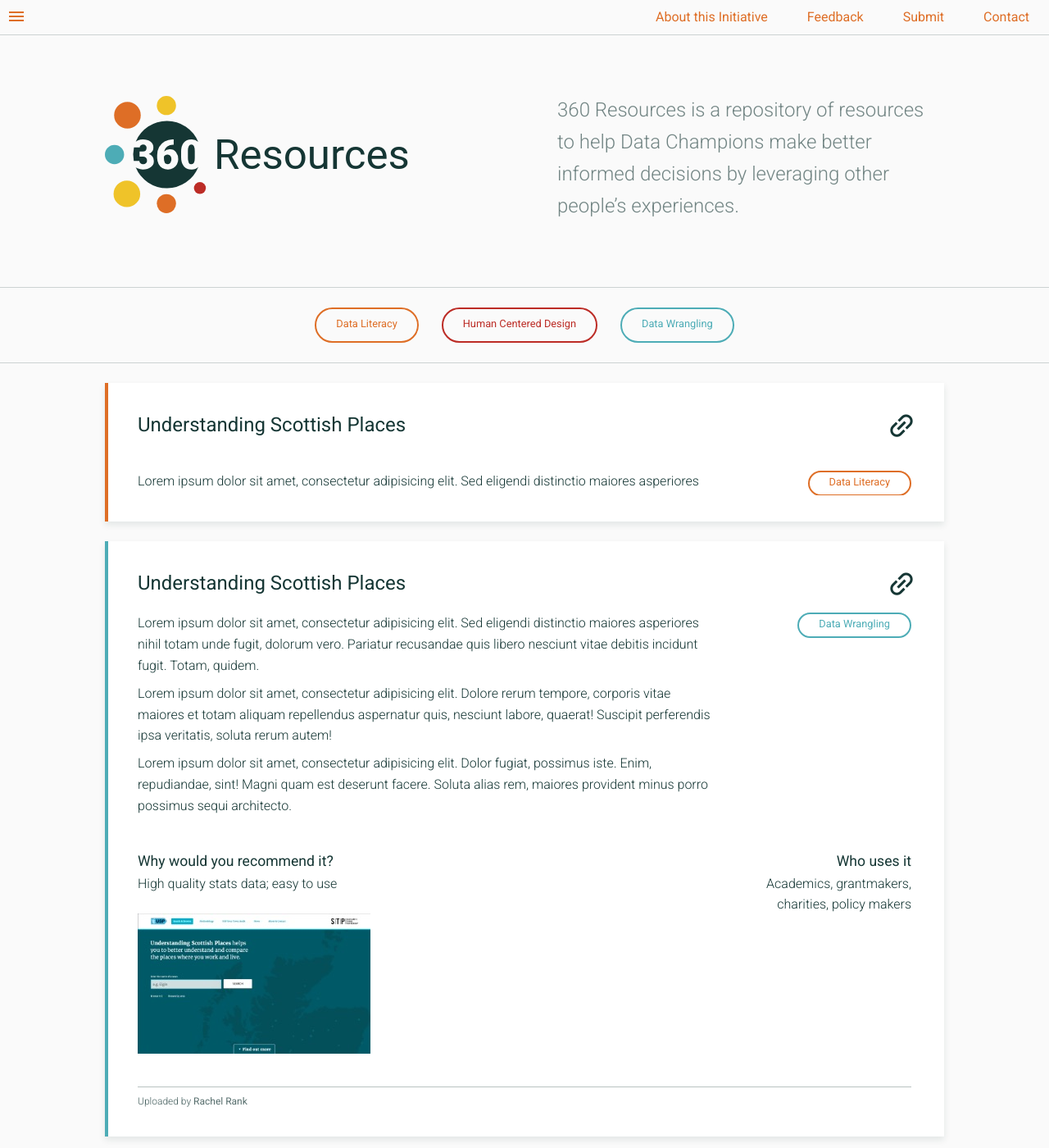
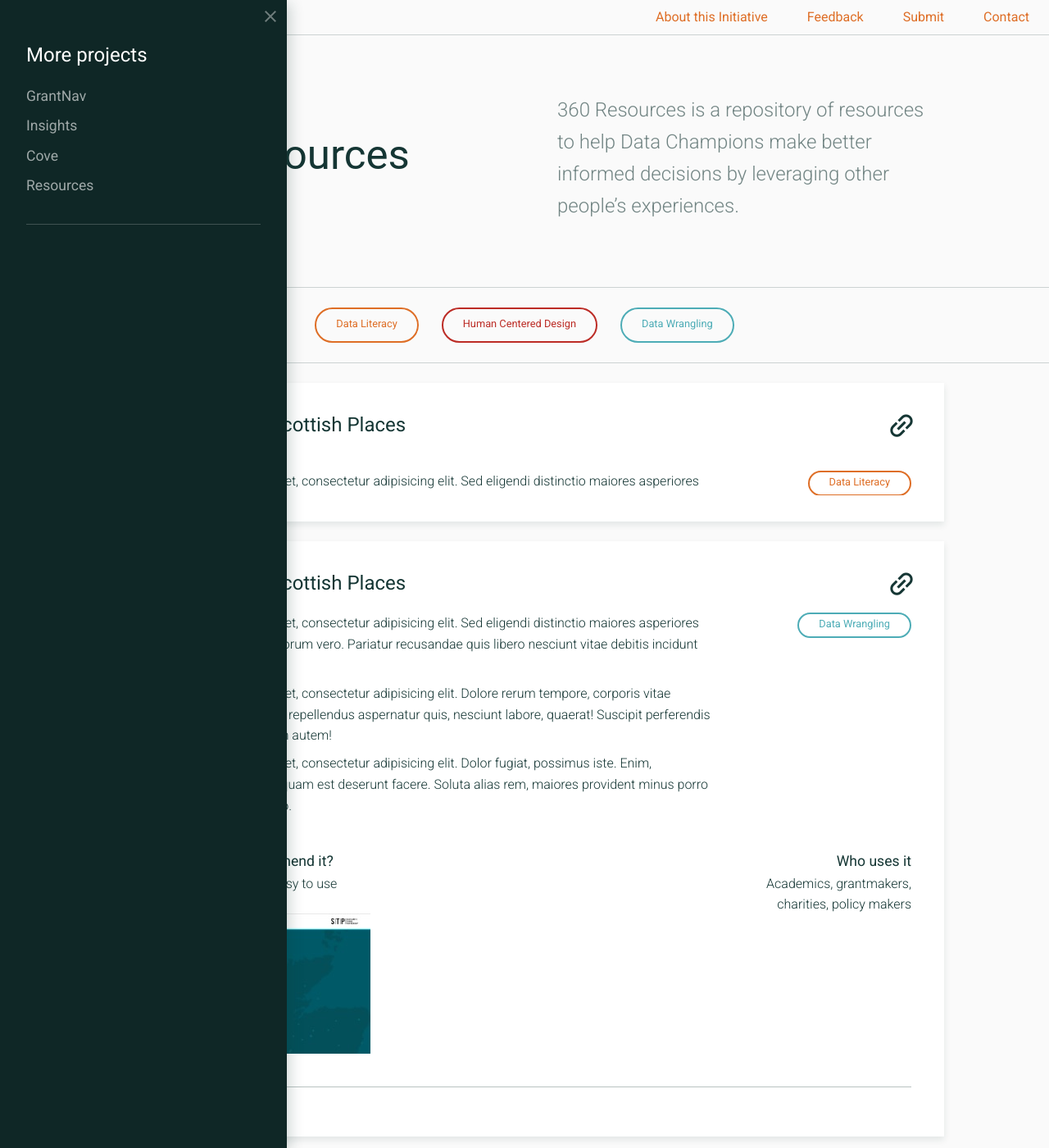
Before and after one commit to ThreeSixtyGiving/resource-library, a Jekyll site: the page built from source/index.html, in a window 1280 px wide and 1400 px high. Shown: the whole window at 82% size. Built offline with Jekyll 4.4.1, drawn with Linux system fonts in a browser that asks for light colours.

Commit message:
Styles for Off-canvas menu and responsive for off-canvas and top-bar

```diff
--- a/source/_includes/_top-bar.html
+++ b/source/_includes/_top-bar.html
@@ -9,4 +9,26 @@
     <a href="#" class="contextual-menu__button contextual-menu--disabled">Contact</a>
 
   </nav>
+
+  <div class="off-canvas-menu{% if include.state %} off-canvas-menu--{{ include.state }}{% endif %}">
+    <button class="off-canvas-menu__trigger"><i class="material-icons">close</i></button>
+
+    <nav>
+      <ul class="off-canvas-menu__list off-canvas-menu__contextual">
+        <h3 class="off-canvas-menu__heading">More about this project</h3>
+        <li class="off-canvas-menu__item"><a href="#">About this Initiative</a></li>
+        <li class="off-canvas-menu__item"><a href="#">Feedback</a></li>
+        <li class="off-canvas-menu__item"><a href="#">Submit</a></li>
+        <li class="off-canvas-menu__item"><a href="#">Contact</a></li>
+      </ul>
+
+      <ul class="off-canvas-menu__list off-canvas-menu__products">
+        <h3 class="off-canvas-menu__heading">More projects</h3>
+        <li class="off-canvas-menu__item"><a href="#">GrantNav</a></li>
+        <li class="off-canvas-menu__item"><a href="#">Insights</a></li>
+        <li class="off-canvas-menu__item"><a href="#">Cove</a></li>
+        <li class="off-canvas-menu__item"><a href="#">Resources</a></li>
+      </ul>
+    </nav>
+  </div>
 </div>
--- a/source/_sass/_top-bar.scss
+++ b/source/_sass/_top-bar.scss
@@ -1,4 +1,5 @@
 .top-bar {
+  position: relative;
   display: flex;
   border-bottom: 1px solid rgba($base-color, .2);
 
@@ -16,8 +17,7 @@
 }
 
 .contextual-menu {
-
-
+  @include breakpoint($small-only) { display: none; }
   &__button {
     display: inline-block;
     padding: 8px 24px;
@@ -31,3 +31,65 @@
 
   &__button + &__button { margin-left: -4px; }
 }
+
+// Styles for the OFF-CANVAS-MENU
+
+.off-canvas-menu {
+  position: fixed;
+  z-index: 1000;
+  top: 0;
+  bottom: 0;
+  left: -300px;
+  width: 280px;
+
+  @include breakpoint($medium-up) {
+    width: 350px;
+    left: -370px;
+  }
+
+  padding: 48px 32px;
+  background-color: darken($base-color, 4);
+  box-shadow: 4px 4px 16px rgba($base-color, .2);
+
+  &__list {
+    border-bottom: 1px solid rgba($white, .2);
+    padding-bottom: 24px;
+    margin-bottom: 24px;
+  }
+
+  &__trigger {
+    // Resetting Button Styles
+    background-color: transparent;
+    border: 0;
+
+    position: absolute;
+    right: 0;
+    top: 0;
+    padding: 8px;
+    color: rgba($white, .4);
+
+  }
+
+  &__item {
+    padding-bottom: 8px;
+    @extend .u-h4;
+    color: rgba($white, .6);
+  }
+
+  &__heading {
+    @extend .u-h3;
+    color: $white;
+    padding-bottom: 16px;
+  }
+}
+
+.off-canvas-menu__contextual {
+  @include breakpoint($medium-up) { display: none; }
+}
+
+
+
+
+.off-canvas-menu--expanded {
+  left: 0;
+}
--- a/source/index.html
+++ b/source/index.html
@@ -3,7 +3,7 @@
 title: Boilerplate
 ---
 <main>
-  {% include _top-bar.html %}
+  {% include _top-bar.html state="expanded" %}
   {% include _hero.html %}
   {% include _filters.html %}
 
```
